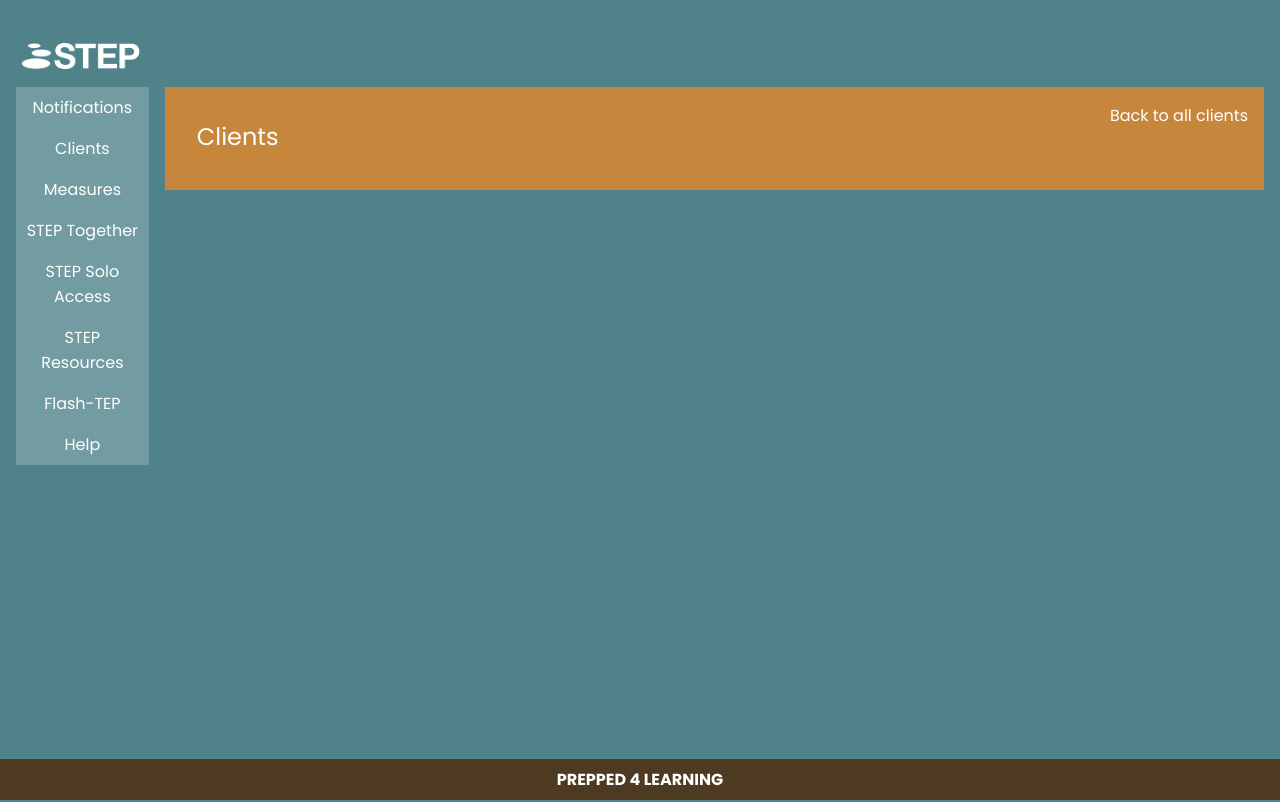
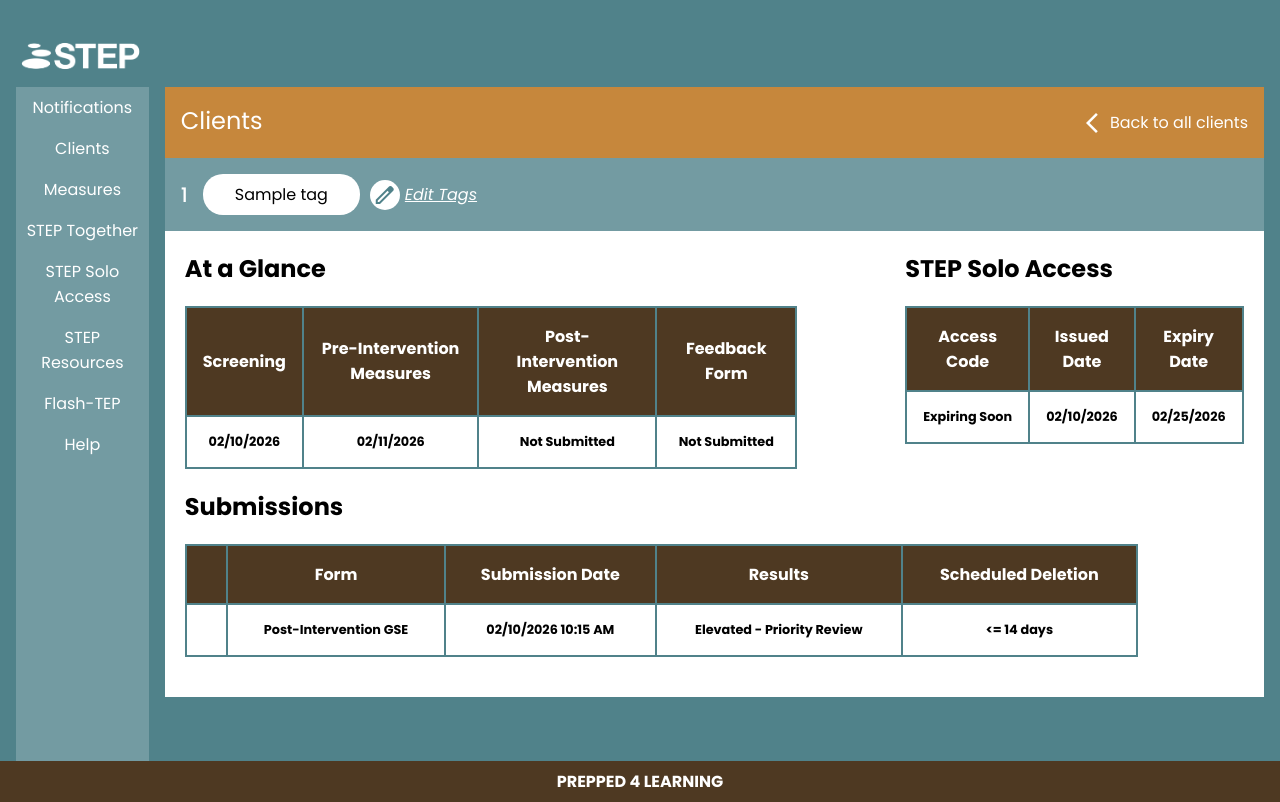
Before and after one commit to Matt-and-Ethan-Code/step-protocol, a Django app: template clinician_overview/templates/clinician_overview/client_summary_page.html in a window 1280 px wide. Run offline with Django 5.2, Linux system fonts and the light colour scheme; the template is opened without the code that fills it: most values are stand-ins (such as "Sample title", 1, 10 or a date in 2020); lists and menus that the app fills with data are empty.

Commit message:
created client_summary_page layout

```diff
--- a/clinician_overview/models.py
+++ b/clinician_overview/models.py
@@ -4,4 +4,5 @@ from django.contrib.auth.models import User
 class ClientId(models.Model):
   client_id = models.CharField(max_length=50)
   clinician = models.ForeignKey(User, on_delete=models.CASCADE)
-  is_active = models.BooleanField(verbose_name="Is Active", default=True)
+  is_active: models.BooleanField = models.BooleanField(verbose_name="Is Active", default=True) # type: ignore
+  tags: models.JSONField =models.JSONField(default=list, blank=True) # type: ignore
--- a/clinician_overview/static/clinician_overview/client_summary_page.css
+++ b/clinician_overview/static/clinician_overview/client_summary_page.css
@@ -1,4 +1,91 @@
+.material-symbols-outlined {
+  font-variation-settings:
+  'FILL' 0,
+  'wght' 400,
+  'GRAD' 0,
+  'opsz' 24
+}
+
+#back-to-all-clients {
+    display: flex;
+    align-items: center;
+}
+
 header {
+    margin-bottom: 0;
+}
+
+header a {
+    color: white;
+    text-decoration: none;
+}
+
+header a:hover .link-text {
+    text-decoration: underline;
+}
+
+#client-summary-body {
+    background-color: white;
+    padding: 0 20px 40px;
+}
+
+#client-header-container {
+    background-color: rgba(255, 255, 255, 0.2);
+    padding: 1rem;
+    color: white;
     display: flex;
-    justify-content: space-between;
+    align-items: center;
 }
+
+#client-data-container {
+    display: flex;
+    flex-direction: column;
+    margin-bottom: 8vh;
+}
+
+#edit-tags-container {
+    display: inline-flex;
+    align-items: center;
+}
+
+.client-tag {
+    margin: auto 10px;
+    padding: 0.5em 2em;
+    color: black;
+    background-color: white;
+    border-radius: 20px;
+}
+
+#edit-tags-text-container {
+    cursor: pointer;
+    text-decoration: underline;
+    margin-left: 5px;
+}
+
+#edit-tags-icon-container {
+    display: inline;
+    background-color: white;
+    border-radius: 100px;
+    height: 30px;
+    width: 30px;
+    color: var(--bluish);
+    display: flex;
+}
+.material-edit-symbol {
+    margin: auto;
+}
+
+#client-id {
+    font-size: 20px;
+    margin: 0 5px 0 0;
+    font-weight: 500;
+}
+
+#overview-tables-container {
+    display: flex;
+    gap: 40px;
+}
+
+#overview-tables-container .etable, #submissions-table .etable {
+    margin: 0;
+}
--- a/clinician_overview/static/clinician_overview/clinician_base_styles.css
+++ b/clinician_overview/static/clinician_overview/clinician_base_styles.css
@@ -64,10 +64,16 @@ nav {
   }
 }
 
+header {
+  padding: 1rem;
+  display: flex;
+  justify-content: space-between;
+  align-items: center;
+}
+
 header, .tab-header {
   background-color: var(--orangey);
   color: white;
-  padding: 1rem;
   font-weight: normal;
   margin: 0 0 4px 0;
 }
@@ -96,6 +102,7 @@ header, .tab-header {
   padding: 1rem;
   border: 2px solid var(--bluish);
   text-align: center;
+  white-space: nowrap;
 }
 
 footer {
--- a/clinician_overview/templates/clinician_overview/client_summary_page.html
+++ b/clinician_overview/templates/clinician_overview/client_summary_page.html
@@ -1,18 +1,115 @@
 {% extends 'clinician_overview/clinician_base_layout.html' %}
 {% load static %}
 {% block title %} Clients {% endblock %}
-{% block head %}<link rel="stylesheet" href="{% static 'clinician_overview/client_summary_page.css' %}">{% endblock %}
+{% block head %}
+<link rel="stylesheet" href="{% static 'clinician_overview/client_summary_page.css' %}">
+<link rel="stylesheet" href="https://fonts.googleapis.com/css2?family=Material+Symbols+Outlined:opsz,wght,FILL,GRAD@20..48,100..700,0..1,-50..200&icon_names=arrow_back_ios,edit" />
+{% endblock %}
 
 
 {% block content %}
 <header>
     <h2 class="tab-header">Clients</h2>
-    <div id="back-to-all-clients">
-        <span>
+    <a id="back-to-all-clients" href="/clinician/clients">
+        <span class="material-symbols-outlined">
+            arrow_back_ios
+        </span>
+        <span class="link-text">
             Back to all clients
         </span>
+    </a>
+</header>
+<div id="client-data-container">
+    <div id="client-header-container">
+        <h1 id="client-id">
+            {{client_id}}
+        </h1>
+        {% for tag in client_tags %}
+            <span class="client-tag">{{tag}}</span>
+        {% endfor %}
+        <div id="edit-tags-container">
+            <div id="edit-tags-icon-container">
+                <span class="material-symbols-outlined material-edit-symbol">
+                    edit
+                </span>
+            </div>
+            <span id="edit-tags-text-container">
+                <i>Edit Tags</i>
+            </span>
+        </div>
     </div>
-</header>
-<div>
+    <div id="client-summary-body">
+        <div id="overview-tables-container">
+            <div id="at-a-glance-table">
+                <h2 class="table-header">
+                    At a Glance
+                </h2>
+                <table class="etable">
+                    <thead>
+                        <tr class="etable-header-row">
+                            <th class="etable-header-cell">Screening</th>
+                            <th class="etable-header-cell">Pre-Intervention Measures</th>
+                            <th class="etable-header-cell">Post-Intervention Measures</th>
+                            <th class="etable-header-cell">Feedback Form</th>
+                        </tr>
+                    </thead>
+                    <tbody>
+                        <tr class="etable-row">
+                            <th class="etable-cell">02/10/2026</th>
+                            <th class="etable-cell">02/11/2026</th>
+                            <th class="etable-cell">Not Submitted</th>
+                            <th class="etable-cell">Not Submitted</th>
+                        </tr>
+                    </tbody>
+                </table>
+            </div>
+            <div id="step-solo-access">
+                <h2 class="table-header">
+                    STEP Solo Access
+                </h2>
+                <table class="etable">
+                    <thead>
+                        <tr class="etable-header-row">
+                            <th class="etable-header-cell">Access Code</th>
+                            <th class="etable-header-cell">Issued Date</th>
+                            <th class="etable-header-cell">Expiry Date</th>
+                        </tr>
+                    </thead>
+                    <tbody>
+                        <tr class="etable-row">
+                            <th class="etable-cell">Expiring Soon</th>
+                            <th class="etable-cell">02/10/2026</th>
+                            <th class="etable-cell">02/25/2026</th>
+                        </tr>
+                    </tbody>
+                </table>
+            </div>
+        </div>
+        <div id="submissions-table">
+            <h2 class="table-header">
+                Submissions
+            </h2>
+            <table class="etable">
+                <thead>
+                    <tr class="etable-header-row">
+                        <th class="etable-header-cell"></th>
+                        <th class="etable-header-cell">Form</th>
+                        <th class="etable-header-cell">Submission Date</th>
+                        <th class="etable-header-cell">Results</th>
+                        <th class="etable-header-cell">Scheduled Deletion</th>
+                    </tr>
+                </thead>
+                <tbody>
+                    <tr class="etable-row">
+                        <th class="etable-cell"></th>
+                        <th class="etable-cell">Post-Intervention GSE</th>
+                        <th class="etable-cell">02/10/2026 10:15 AM</th>
+                        <th class="etable-cell">Elevated - Priority Review</th>
+                        <th class="etable-cell"><= 14 days</th>
+                    </tr>
+                </tbody>
+            </table>
+        </div>
+    </div>
 </div>
 {% endblock %}
--- a/clinician_overview/templates/clinician_overview/clients_page.html
+++ b/clinician_overview/templates/clinician_overview/clients_page.html
@@ -4,7 +4,9 @@
 {% block head %}<link rel="stylesheet" href="{% static 'clinician_overview/clients_page.css' %}">{% endblock %}
 
 {% block content %}
-<h2 class="tab-header">Clients</h2>
+<header>
+  <h2 class="tab-header">Clients</h2>
+</header>
 <!--select, client id, tags, screening, pre-intervention measures, post-intervention measures, feedback form-->
 <table class="etable">
   <thead>
--- a/clinician_overview/templates/clinician_overview/notifications_page.html
+++ b/clinician_overview/templates/clinician_overview/notifications_page.html
@@ -6,7 +6,9 @@
 />
 {% endblock %} {% block content %}
 <div class="page-white-background">
-  <h2 class="tab-header">Notifications</h2>
+  <header>
+    <h2 class="tab-header">Notifications</h2>
+  </header>
   <table class="etable">
     <thead>
       <tr class="etable-header-row">
--- a/clinician_overview/views/client_summary_page.py
+++ b/clinician_overview/views/client_summary_page.py
@@ -9,5 +9,6 @@ def client_summary_page(request: HttpRequest, client_id: str) -> HttpResponse:
 def make_context(client_id: str) -> dict[str, Any]:
   return {
     'nav_section': 'clients',
-    'client_id': client_id
+    'client_id': client_id,
+    'client_tags': ["Feb 2026", "Mar 2026"]
   }
```
